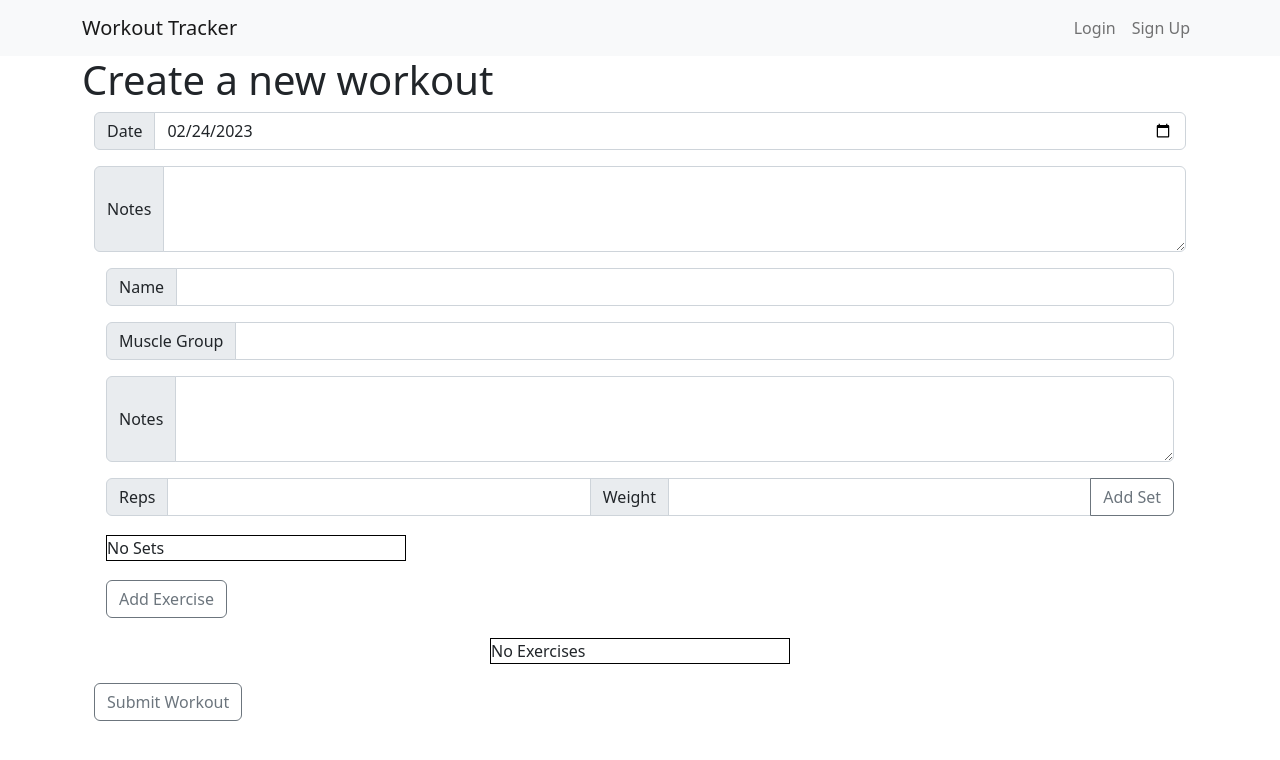
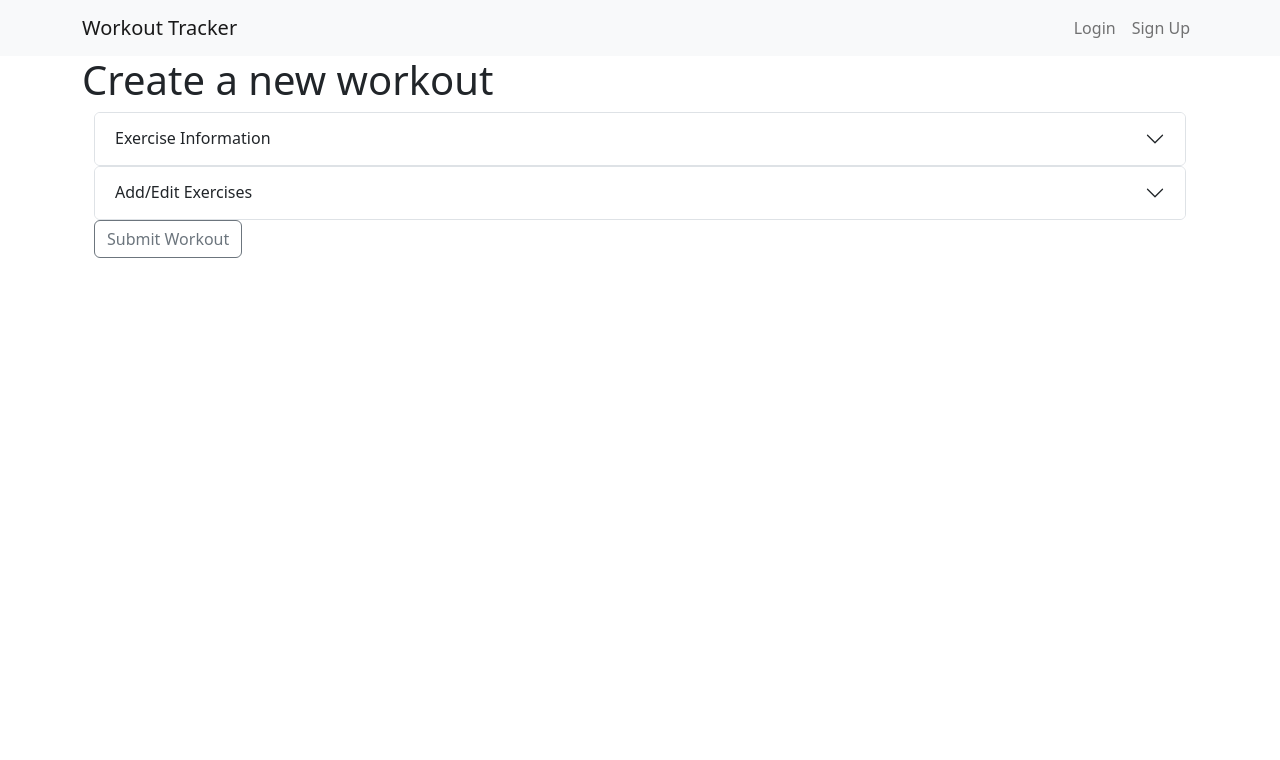
Before and after one commit to rgero/React_WorkoutTracker, a React (Create React App) app in the folder workout_tracker/: page /create in a window 1280 px wide. Shown: the top 760 px of the page. Built offline with nearby package versions, Linux system fonts and the light colour scheme.

Commit message:
Working on the styling of the Workout Form.

```diff
--- a/workout_tracker/src/components/exercise/ExerciseList.js
+++ b/workout_tracker/src/components/exercise/ExerciseList.js
@@ -1,4 +1,5 @@
 import React from 'react';
+import Container from 'react-bootstrap/Container';
 import ListGroup from 'react-bootstrap/ListGroup';
 
 import { ExerciseListItem } from '../exercise/ExerciseListItem';
@@ -6,14 +7,14 @@
 export const ExerciseList = ({exerciseList = [], onDelete})=>
 {
     return (
-        <div className="setList">
+        <Container>
             {
                 exerciseList.length === 0 ? (
                     <div className="list-item list-item--message">
                         <span>No Exercises</span>
                     </div>
                 ) : (
-                    <div>
+                    <Container>
                         <ListGroup>
                         {
                             exerciseList.map((exercise, index) => (
@@ -26,9 +27,9 @@
                         }
                         </ListGroup>
 
-                    </div>
+                    </Container>
                 )
             }
-        </div>
+        </Container>
     )
 }
--- a/workout_tracker/src/components/workout/WorkoutForm.js
+++ b/workout_tracker/src/components/workout/WorkoutForm.js
@@ -1,12 +1,10 @@
-import React, {useState, useEffect} from 'react';
+import React, {useState} from 'react';
 
+import Accordion from 'react-bootstrap/Accordion';
+import Button from 'react-bootstrap/Button';
+import Container from 'react-bootstrap/Container';
 import Form from 'react-bootstrap/Form';
 import InputGroup from 'react-bootstrap/InputGroup';
-import Container from 'react-bootstrap/Container';
-import Button from 'react-bootstrap/Button';
-
-import '../../styles/components/inputs.css'
-import '../../styles/components/WorkoutForm.css';
 
 import { ExerciseList } from '../exercise/ExerciseList';
 import { ExerciseForm } from '../exercise/ExerciseForm';
@@ -54,6 +52,12 @@
 
     return (
         <Container fluid="md">
+            <Accordion defaultActiveKey="0">
+                <Accordion.Item>
+                    <Accordion.Header>
+                        Exercise Information
+                    </Accordion.Header>
+                    <Accordion.Body>
                         <Form id="addWorkout" onSubmit={submitWorkout}>
                             <InputGroup className="mb-3">
                                 <InputGroup.Text>Date</InputGroup.Text>
@@ -64,12 +68,32 @@
                                 <Form.Control as="textarea" value={notes} rows={3} onChange={e => setNotes(e.target.value)} />
                             </InputGroup>
                         </Form>
-            <div className="exerciseForm">
+                    </Accordion.Body>
+                </Accordion.Item>
+            </Accordion>
+            <Accordion defaultActiveKey="0">
+                <Accordion.Item>
+                    <Accordion.Header>
+                        Add/Edit Exercises
+                    </Accordion.Header>
+                    <Accordion.Body>
                         <ExerciseForm onSubmit={addExercise}/>
-            </div>
-            <div className="exerciseList">
+                    </Accordion.Body>
+                </Accordion.Item>
+            </Accordion>
+            { exerciseList.length > 0 ? (
+                <Accordion defaultActiveKey="1">
+                    <Accordion.Item>
+                        <Accordion.Header>
+                            Exercise List
+                        </Accordion.Header>
+                        <Accordion.Body>
                                 <ExerciseList exerciseList={exerciseList} onDelete={deleteExercise}/>
-            </div>
+                        </Accordion.Body>
+                    </Accordion.Item>
+                </Accordion>
+            ): (null)
+            }
             <Button form="addWorkout" variant="outline-secondary" type="submit">
                     Submit Workout
             </Button>
```
Lines whose indentation alone changed are shown as unchanged.
